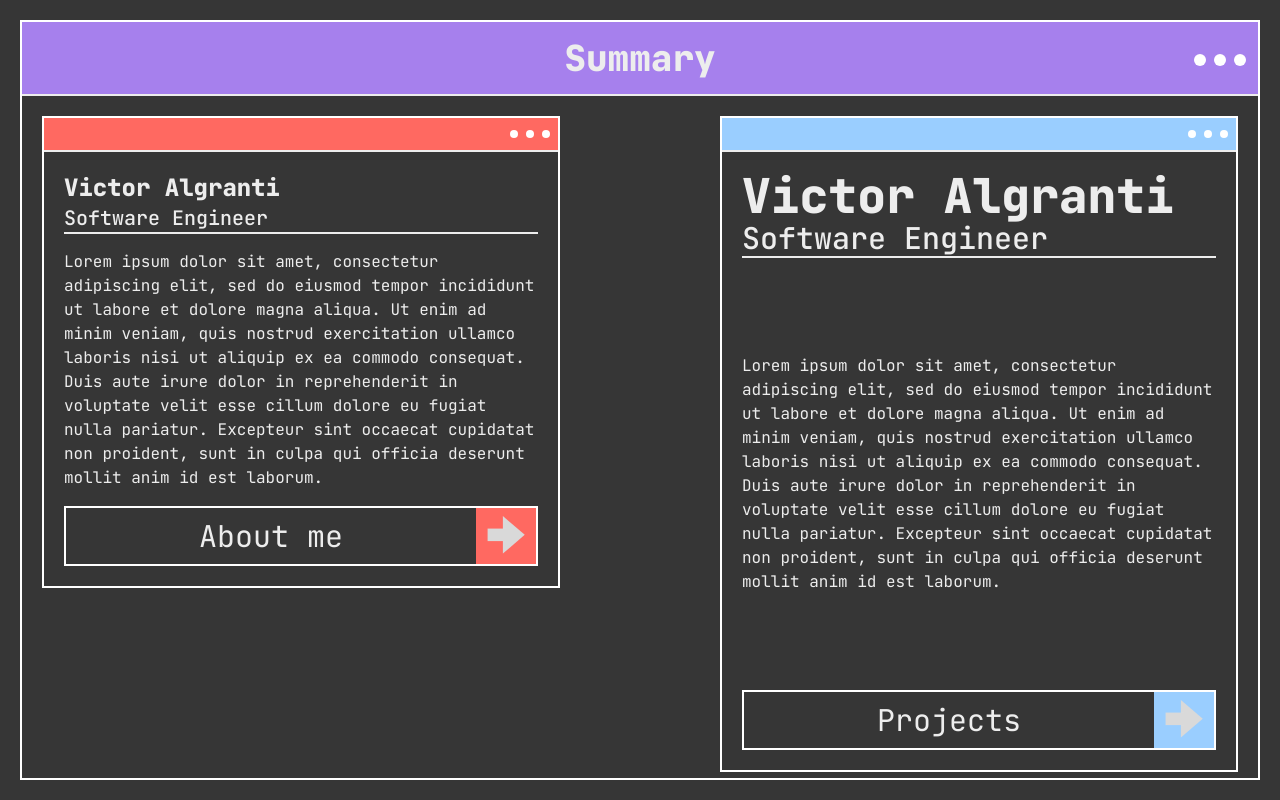
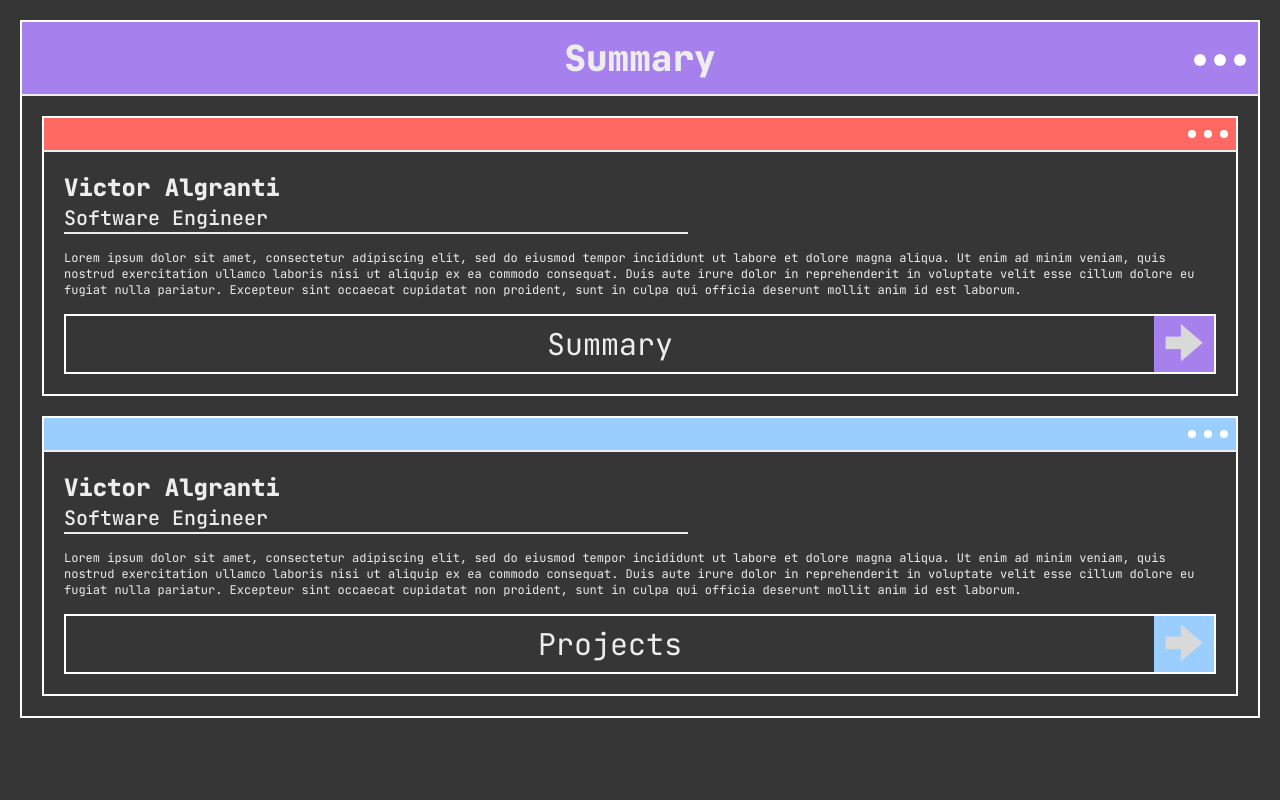
Before and after one commit to neutrou/portfolio, a Next.js app: page /summary in a window 1280 px wide. Built offline with nearby package versions, Linux system fonts and the light colour scheme.

Commit message:
removed buttons components

```diff
--- a/app/components/Button.tsx
+++ b/app/components/Button.tsx
@@ -10,7 +10,7 @@ type ButtonProps = {
   url: string;
 };
 
-export default function Button({ text, color, url }: ButtonProps) {
+export function Button({ text, color, url }: ButtonProps) {
   return (
     <Link
       href={url}
@@ -34,16 +34,3 @@ export default function Button({ text, color, url }: ButtonProps) {
     </Link>
   );
 }
-
-export function SummaryButton() {
-	return (<Button text="Summary" color="purple" url="/summary"/>)
-};
-export function AboutButton() {
-	return (<Button text="About me" color="red" url="/about"/>)
-};
-export function ProjectsButton() {
-	return (<Button text="Projects" color="blue" url="/projects"/>)
-};
-export function StackButton() {
-	return (<Button text="Tech Stack" color="orange" url="/stack"/>)
-};
--- a/app/summary/page.tsx
+++ b/app/summary/page.tsx
@@ -1,17 +1,18 @@
-import { AboutButton, ProjectsButton } from "../components/Button"
+import { Button } from "../components/Button"
 import { Window } from "../components/Window"
 
 export default function Summary() {
   return (
-    <Window title="Summary" titleFont="font-extrabold" color="purple">
-      <div
-        className="
-					flex-1 flex flex-col gap-20
-					lg:flex-row lg:gap-40"
-      >
+    <Window
+      title="Summary"
+      titleFont="font-extrabold"
+      color="purple"
+      height="fit-content"
+    >
+      <div className="flex-1 flex flex-col gap-5">
         <Window
           color="red"
-          width="100vw lg:20vw"
+          width="100%"
           height="fit-content"
         >
           <div className="w-full max-w-prose border-b-2">
@@ -22,28 +23,28 @@ export default function Summary() {
               Software Engineer
             </h2>
           </div>
-          <div className="text-m w-auto py-4">
+          <div className="text-xs w-auto py-4">
             Lorem ipsum dolor sit amet, consectetur adipiscing elit, sed do eiusmod tempor incididunt ut labore et dolore magna aliqua. Ut enim ad minim veniam, quis nostrud exercitation ullamco laboris nisi ut aliquip ex ea commodo consequat. Duis aute irure dolor in reprehenderit in voluptate velit esse cillum dolore eu fugiat nulla pariatur. Excepteur sint occaecat cupidatat non proident, sunt in culpa qui officia deserunt mollit anim id est laborum.
           </div>
-          <AboutButton/>
+          <Button text="Summary" color="purple" url="/summary"/>
         </Window>
         <Window
           color="blue"
-          width="100vw lg:40vw"
+          width="100%"
           height="fit-content"
         >
           <div className="w-full max-w-prose border-b-2">
-            <h1 className="text-5xl font-extrabold">
+            <h1 className="text-2xl font-extrabold">
               Victor Algranti
             </h1>
-            <h2 className="text-3xl font-medium">
+            <h2 className="text-xl font-medium">
               Software Engineer
             </h2>
           </div>
-          <div className="text-[16px] w-auto py-24">
+          <div className="text-xs w-auto py-4">
             Lorem ipsum dolor sit amet, consectetur adipiscing elit, sed do eiusmod tempor incididunt ut labore et dolore magna aliqua. Ut enim ad minim veniam, quis nostrud exercitation ullamco laboris nisi ut aliquip ex ea commodo consequat. Duis aute irure dolor in reprehenderit in voluptate velit esse cillum dolore eu fugiat nulla pariatur. Excepteur sint occaecat cupidatat non proident, sunt in culpa qui officia deserunt mollit anim id est laborum.
           </div>
-          <ProjectsButton/>
+          <Button text="Projects" color="blue" url="/projects"/>
         </Window>
       </div>
 
```
